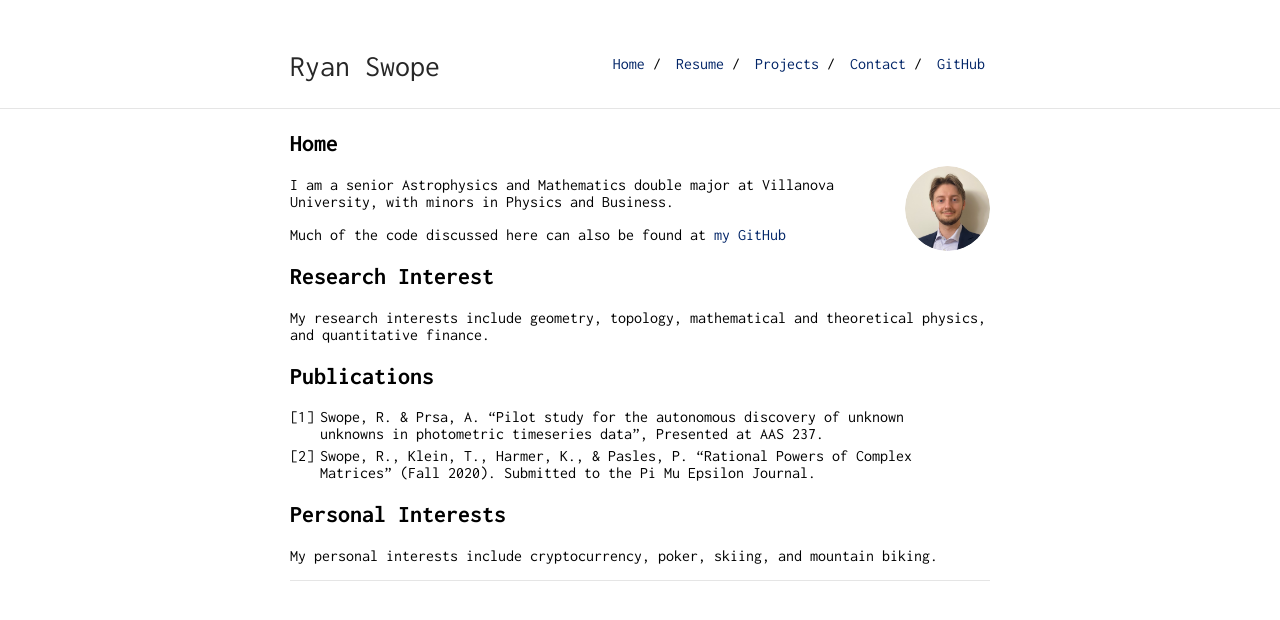
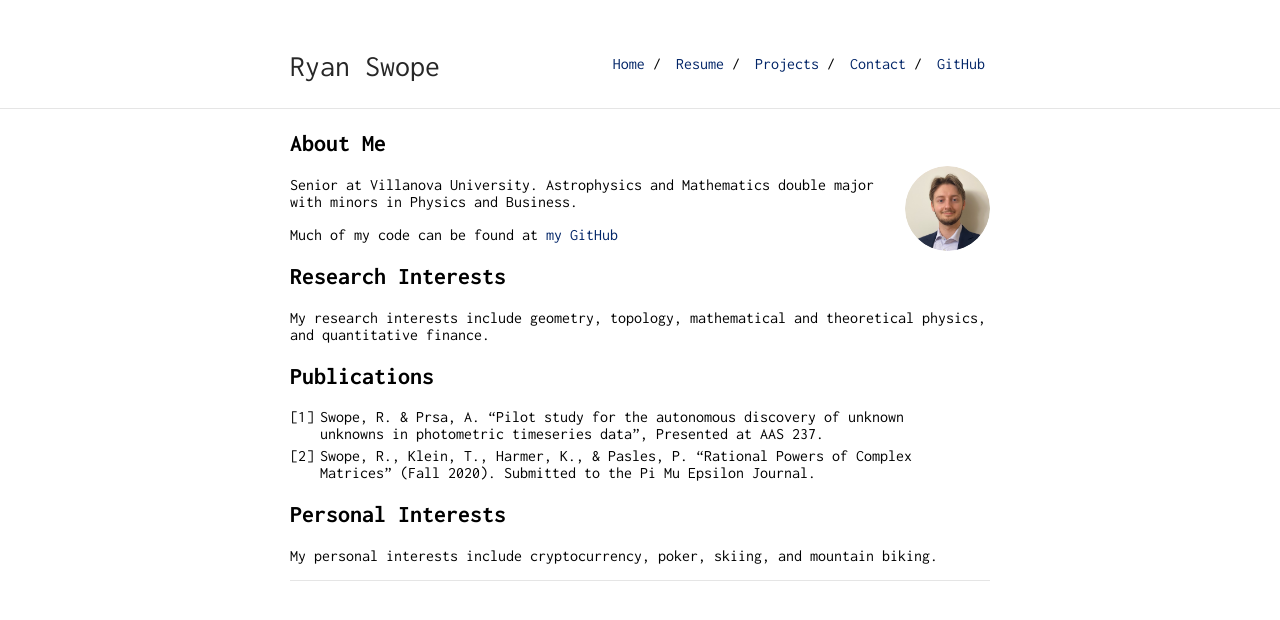
Before and after one commit to rggs/rggs.github.io, a Jekyll site: the page built from index.md, in a window 1280 px wide. Shown: the top 620 px of the page. Built offline with Jekyll 4.4.1, drawn with Linux system fonts in a browser that asks for light colours; our own code applies the rules of GitHub Pages for plain Markdown files.

Commit message:
rachel edits

```diff
--- a/index.md
+++ b/index.md
@@ -2,15 +2,15 @@
 layout: default
 ---
 
-## Home
+## About Me
 
 <img class="profile-picture" src="profile.png">
 
-I am a senior Astrophysics and Mathematics double major at Villanova University, with minors in Physics and Business.
+Senior at Villanova University. Astrophysics and Mathematics double major with minors in Physics and Business.
 
-Much of the code discussed here can also be found at [my GitHub](https://github.com/bk2dcradle/researcher)
+Much of my code can be found at [my GitHub](https://github.com/rggs/)
 
-## Research Interest
+## Research Interests
 
 My research interests include geometry, topology, mathematical and theoretical physics, and quantitative finance.
 
```
